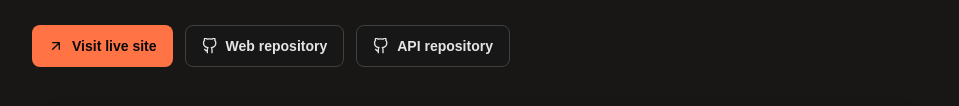
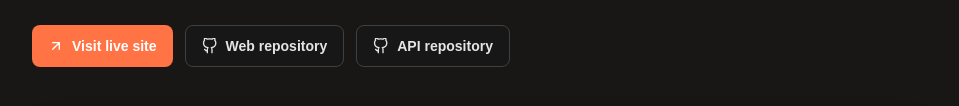
Before and after one commit to musanzi/musanzi.me, an Astro site: page /projects/fikiri in a window 1280 px wide. Shown: the part 297-403 px from the top of the page, without its empty margins (160-1119 px from the left). Built offline with nearby package versions, Linux system fonts and the light colour scheme; Astro itself is replaced by a stand-in of ours; a web font is replaced by a local one.

Commit message:
fix: update button text color for better visibility on project links

```diff
--- a/src/components/projects/project-detail.astro
+++ b/src/components/projects/project-detail.astro
@@ -32,7 +32,7 @@ const projectLinks = project.links ?? []
             class:list={[
               'inline-flex items-center gap-2 rounded-lg px-4 py-2.5 text-sm font-semibold transition focus-visible:ring-2 focus-visible:ring-primary-400 focus-visible:outline-none',
               link.type === 'live'
-                ? 'bg-primary-500 text-neutral-950 hover:bg-primary-400'
+                ? 'bg-primary-500 text-white hover:bg-primary-400'
                 : 'border border-neutral-700 bg-neutral-900 text-neutral-200 hover:border-primary-700 hover:text-primary-400',
             ]}
             href={link.url}
```
